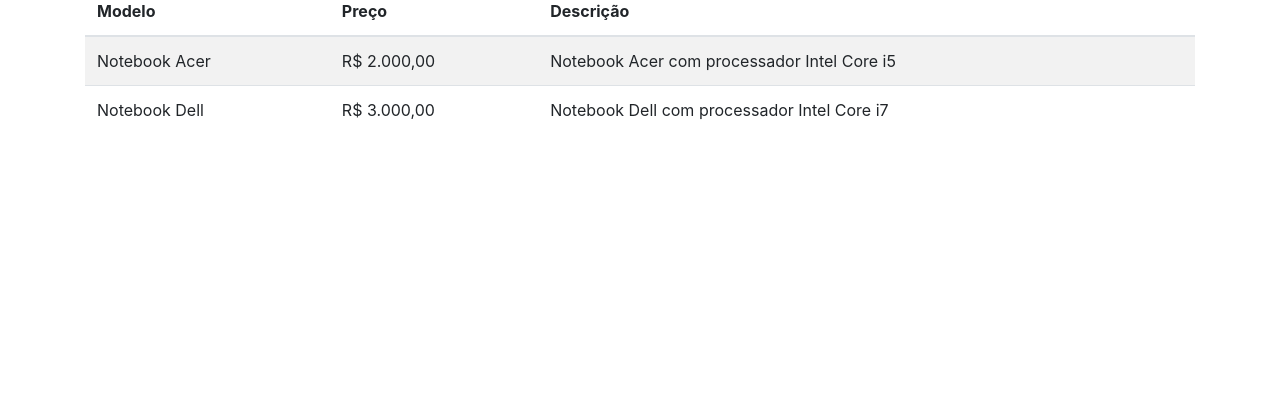
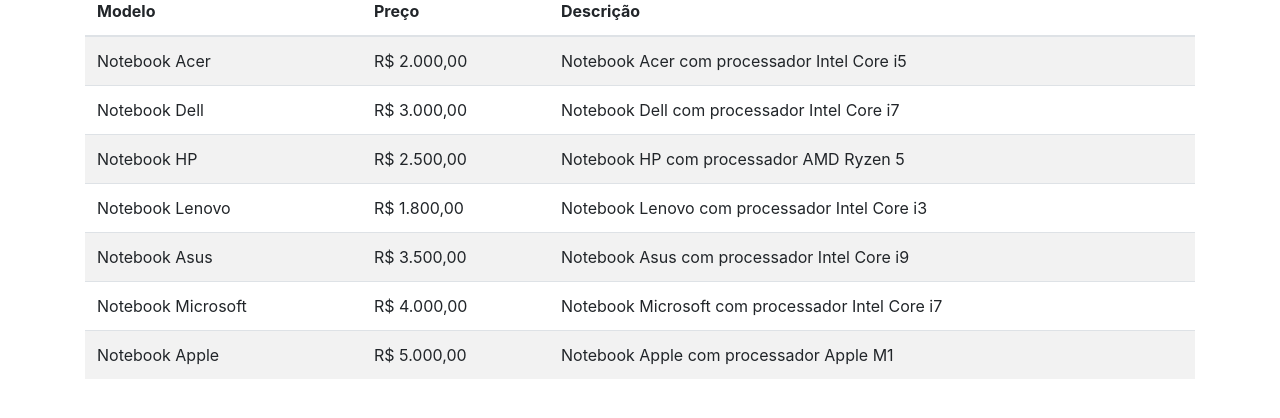
Before and after one commit to MatheusAndradeeee/prova_pw, a plain HTML site: page prova/lista.html in a window 1280 px wide. Shown: the part 126-544 px from the top of the page. Drawn offline with nearby package versions, Linux system fonts and the light colour scheme.

Commit message:
Update lista.html

```diff
--- a/prova/lista.html
+++ b/prova/lista.html
@@ -55,6 +55,31 @@
                     <td>R$ 3.000,00</td>
                     <td>Notebook Dell com processador Intel Core i7</td>
                 </tr>
+                <tr>
+                    <td>Notebook HP</td>
+                    <td>R$ 2.500,00</td>
+                    <td>Notebook HP com processador AMD Ryzen 5</td>
+                </tr>
+                <tr>
+                    <td>Notebook Lenovo</td>
+                    <td>R$ 1.800,00</td>
+                    <td>Notebook Lenovo com processador Intel Core i3</td>
+                </tr>
+                <tr>
+                    <td>Notebook Asus</td>
+                    <td>R$ 3.500,00</td>
+                    <td>Notebook Asus com processador Intel Core i9</td>
+                </tr>
+                <tr>
+                    <td>Notebook Microsoft</td>
+                    <td>R$ 4.000,00</td>
+                    <td>Notebook Microsoft com processador Intel Core i7</td>
+                </tr>
+                <tr>
+                    <td>Notebook Apple</td>
+                    <td>R$ 5.000,00</td>
+                    <td>Notebook Apple com processador Apple M1</td>
+                </tr>
             </tbody>
         </table>
     </div>
```
